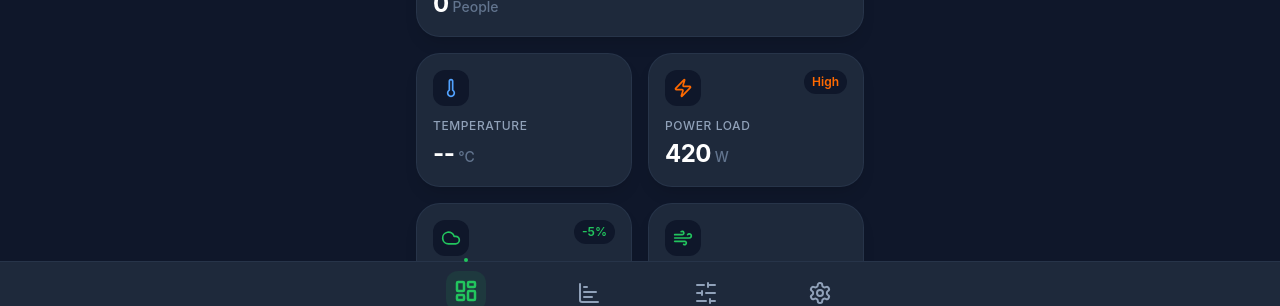
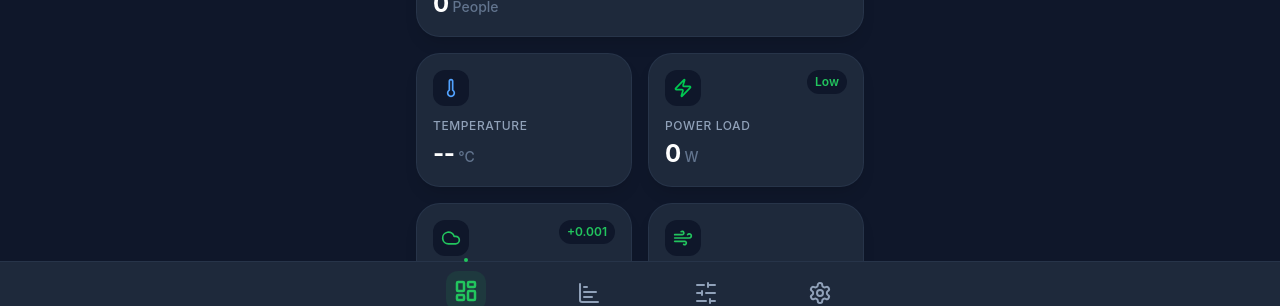
Before and after one commit to SreejithS2006/-Automatic-Class-Room-Energy-management-project, a React (Vite) app: page / in a window 1280 px wide. Shown: the part 458-764 px from the top of the page. Built offline with nearby package versions, Linux system fonts and the light colour scheme; no server answers; the database is empty.

Commit message:
Implement real-time Daily Energy Usage tracking (kWh) and Power Load monitoring

```diff
--- a/src/app/pages/Dashboard.tsx
+++ b/src/app/pages/Dashboard.tsx
@@ -38,6 +38,8 @@ export const Dashboard = () => {
   const [temperature, setTemperature] = useState<string | number>("--");
   const [occupancy, setOccupancy] = useState<string>("Loading...");
   const [occupancyCount, setOccupancyCount] = useState<number>(0);
+  const [powerLoad, setPowerLoad] = useState<number>(0);
+  const [dailyUsage, setDailyUsage] = useState<number>(0);
 
   useEffect(() => {
     const timer = setInterval(() => setTime(new Date()), 1000);
@@ -49,6 +51,8 @@ export const Dashboard = () => {
       if (data) {
         if (data.temperature !== undefined) setTemperature(data.temperature);
         if (data.occupancy_count !== undefined) setOccupancyCount(data.occupancy_count);
+        if (data.power_load !== undefined) setPowerLoad(data.power_load);
+        if (data.daily_usage !== undefined) setDailyUsage(data.daily_usage);
 
         if (data.occupancy === true) {
           setOccupancy("Present");
@@ -144,19 +148,19 @@ export const Dashboard = () => {
         <MetricCard
           icon={Zap}
           title="Power Load"
-          value="420"
+          value={powerLoad.toFixed(0)}
           unit="W"
-          trend="High"
-          trendColor="orange"
-          statusColor="text-orange-500"
+          trend={powerLoad > 50 ? "High" : "Low"}
+          trendColor={powerLoad > 50 ? "orange" : "green"}
+          statusColor={powerLoad > 50 ? "text-orange-500" : "text-green-500"}
         />
 
         <MetricCard
           icon={Cloud}
           title="Daily Usage"
-          value="12.4"
+          value={dailyUsage.toFixed(4)}
           unit="kWh"
-          trend="-5%"
+          trend="+0.001"
           trendColor="green"
         />
 
```
Also changed, not shown: 1 other file (tests, documents, lock files or other folders).
